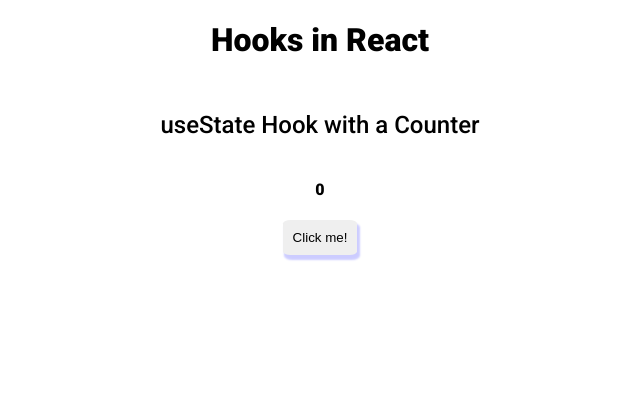
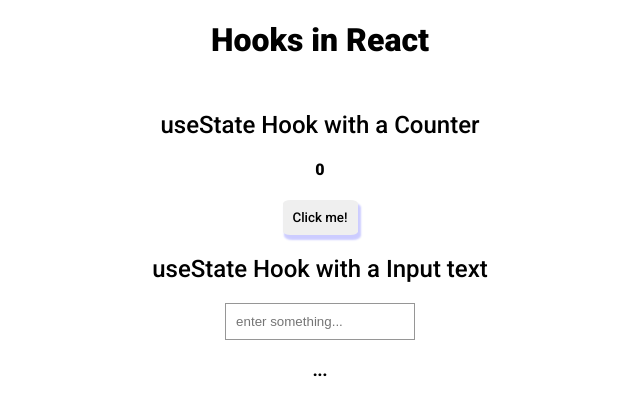
Before and after one commit to rvenegas5/learnHooks, a React (Create React App) app: page / in a window 1280 px wide. Shown: the top 414 px of the page, without its empty margins (320-960 px from the left). Built offline with nearby package versions, Linux system fonts and the light colour scheme.

Commit message:
Second example using useState Hook

```diff
--- a/src/App.css
+++ b/src/App.css
@@ -24,6 +24,8 @@ body{
   border-radius: 10%;
   padding: 10px;
   cursor: pointer;
+  font-family: inherit;
+  font-weight: 500;
 }
 
 .btn-click:hover {
@@ -34,6 +36,18 @@ body{
 
 .btn-click:active {
   border: 1px solid #282c34;
+  font-weight: 300;
+}
+
+.input-text {
+  border: 1px solid #969696;
+  padding: 10px;
+  height: 10%;
+  width: 50%;
+}
+
+.input-text:active {
+  border: none;
 }
 
 .App {
--- a/src/State.js
+++ b/src/State.js
@@ -2,18 +2,31 @@ import React, { useState } from "react";
 
 const State = () => {
   const [counter, setCounter] = useState(0);
+  const [inputText, setInputText] = useState("...");
 
   const updateCounter = () => {
     setCounter(counter + 1);
   };
 
+  const updateText = (event) => {
+    const text = event.target.value;
+    setInputText(text)
+  };
+
   return (
     <div className="container-state">
-      <h2 className="title">useState Hook with a Counter</h2>
-      <h4>{counter}</h4>
-      <button className="btn-click sub-title" onClick={updateCounter}>
-        Click me!
-      </button>
+      <div>
+        <h2 className="title">useState Hook with a Counter</h2>
+        <h4>{counter}</h4>
+        <button className="btn-click sub-title" onClick={updateCounter}>
+          Click me!
+        </button>
+      </div>
+      <div>
+        <h2 className="title">useState Hook with a Input text</h2>
+        <input className="input-text" placeholder="enter something..." onChange={updateText} />
+        <h4>{inputText}</h4>
+      </div>
     </div>
   );
 };
```
